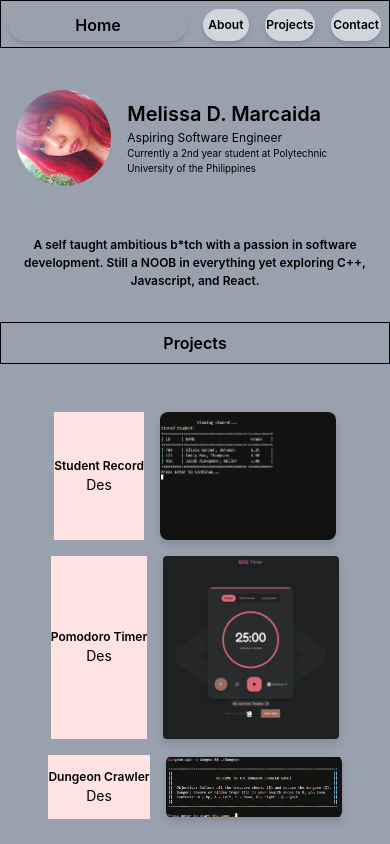
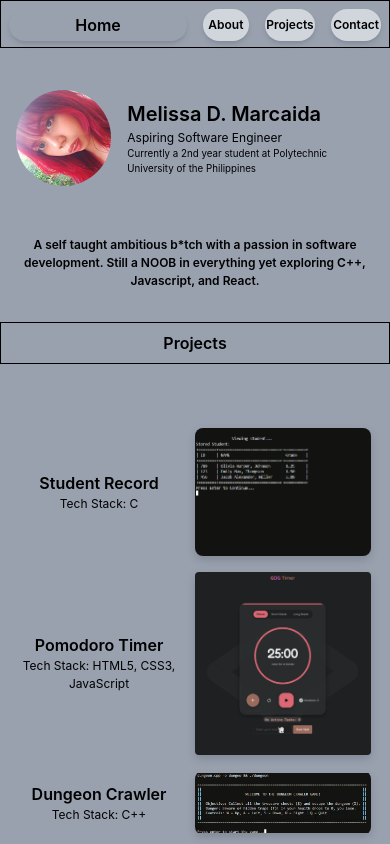
Before and after one commit to melrcai/starter-portfolio, a React (Vite) app: page / in a window 390 px wide. Shown: the top 844 px of the page. Built offline with nearby package versions, Linux system fonts and the light colour scheme.

Commit message:
modify project section layout

```diff
--- a/src/App.jsx
+++ b/src/App.jsx
@@ -32,7 +32,7 @@ function App() {
       </div>
 
 
-      <div className="flex mx-auto p-4 justify-center items-center h-45 flex-row items-center justify-center gap-4">
+      <div className="flex mx-auto p-4 justify-center items-center h-45 flex-row gap-4">
         <div className="md:shrink-0 overflow-hidden rounded-full">
           <img className=" w-32 h-[6rem] xs:h-32 object-cover block rounded md:rounded-full shadow-lg
           transition-transform duration-500 ease-in-out hover:scale-110" src={mel} alt="MM" />
@@ -52,17 +52,17 @@ function App() {
         <div>
           <p className="border mx-auto text-center font-semibold p-2 mt-6">Projects</p>
 
-          <div className="flex mx-auto md:flex-row justify-center items-center flex-col items-center justify-center gap-4 mt-12">
+          <div className="flex mx-auto md:grid md:grid-cols-3 md:items-center justify-items-center flex-col items-center p-4 gap-4 mt-12">
 
-            <Project description="Des" image={<img src={StudentRecord} alt="Student Record"
+            <Project description="Tech Stack: C" image={<img src={StudentRecord} alt="Student Record"
             className="w-full h-[8rem] xs:w-80 xs:h-58 object-contain block rounded-lg" />}>
              Student Record </Project>
 
-            <Project description="Des" image={<img src={GdgPomodoro} alt="GDG Pomodoro"
+            <Project description="Tech Stack: HTML5, CSS3, JavaScript" image={<img src={GdgPomodoro} alt="GDG Pomodoro"
             className="w-[11rem] xs:w-80 md:w-64 md:h-58 object-cover block rounded" />}>
              Pomodoro Timer </Project>
 
-            <Project description="Des" image={<img src={DungeonCrawler} alt="Dungeon Crawler"
+            <Project description="Tech Stack: C++" image={<img src={DungeonCrawler} alt="Dungeon Crawler"
             className="w-[11rem] h-[4rem] xs:w-80 xs:h-28 object-contain rounded-lg" />}>
              Dungeon Crawler </Project>
 
@@ -78,11 +78,11 @@ function App() {
 
         <hr className="mx-auto max-w-md mt-2 border-1 border-black" />
 
-        <div className="mx-auto text-center justify-center items-center max-w-md flex justify-center items-center mt-2">
+        <div className="mx-auto text-center max-w-md flex justify-center items-center mt-2">
           <p className=" text-l font-semibold mx-auto">Have a project in mind? Let's connect!</p>
         </div>
 
-        <div className="mx-auto max-w-md flex justify-center items-center flex-row gap-6 items-center mt-4">
+        <div className="mx-auto max-w-md flex justify-center flex-row gap-6 items-center mt-4">
           <div className="hover:bg-gray-500/30 active:bg-gray-500/50 duration-300 w-12 h-12 rounded-full flex justify-center items-center ">
             <TiSocialFacebookCircular className="text-6xl" />
           </div>
--- a/src/components/Project.jsx
+++ b/src/components/Project.jsx
@@ -2,9 +2,9 @@ function Project({ children, ...props }) {
   return (
     <>
       <div className="flex gap-4">
-        <div className="bg-red-100 flex flex-col justify-center items-center ">
-          <p className="text-[clamp(0.75rem,2vw,1rem)] font-semibold">{children}</p>
-          <p className="text-sm">{props.description}</p>
+        <div className="flex flex-col justify-center items-center">
+          <p className="text-[clamp(1rem,2vw,1rem)] font-semibold">{children}</p>
+          <p className="w-40 md:w-full flex flex-col text-center md:flex-row text-[clamp(0.75rem,2vw,1rem)] md:text-[clamp(1rem,2vw,1rem)] justify-center items-center">{props.description}</p>
         </div>
 
         <div className="flex justify-center items-center ">
```
